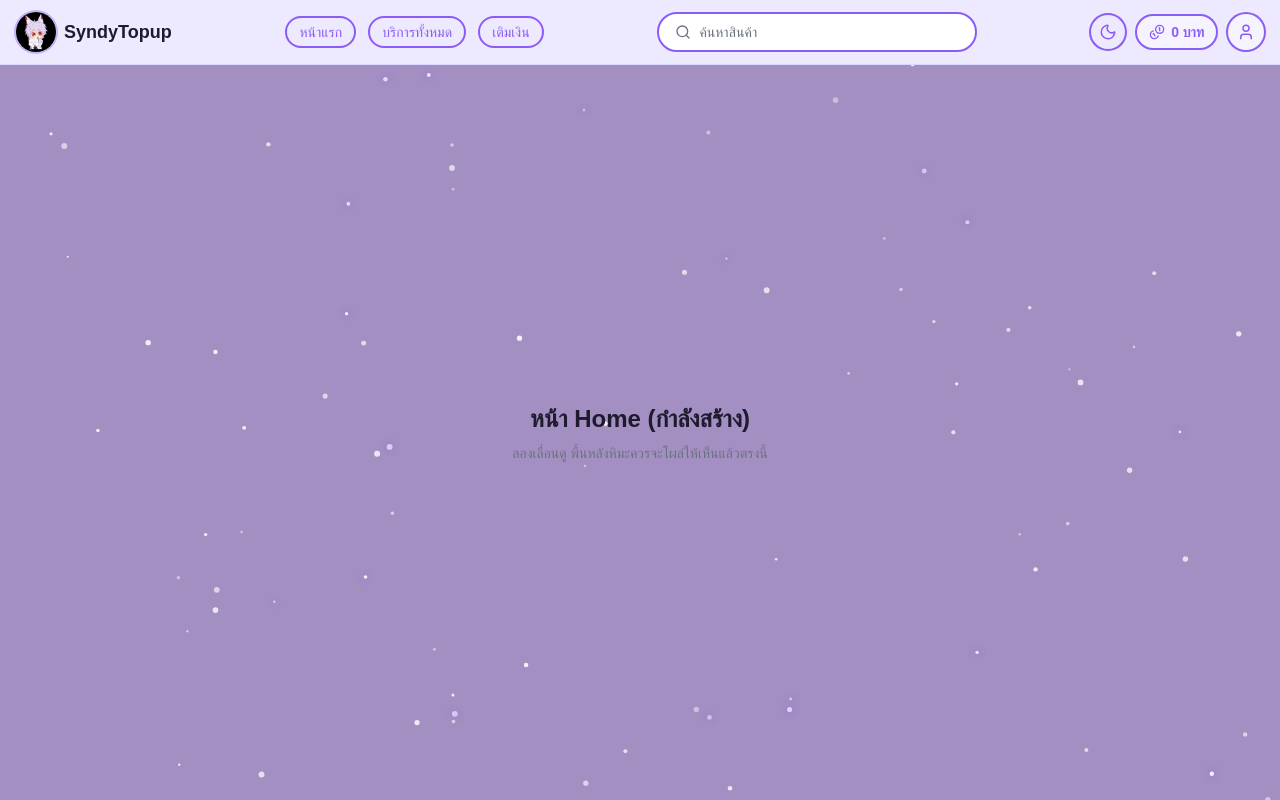
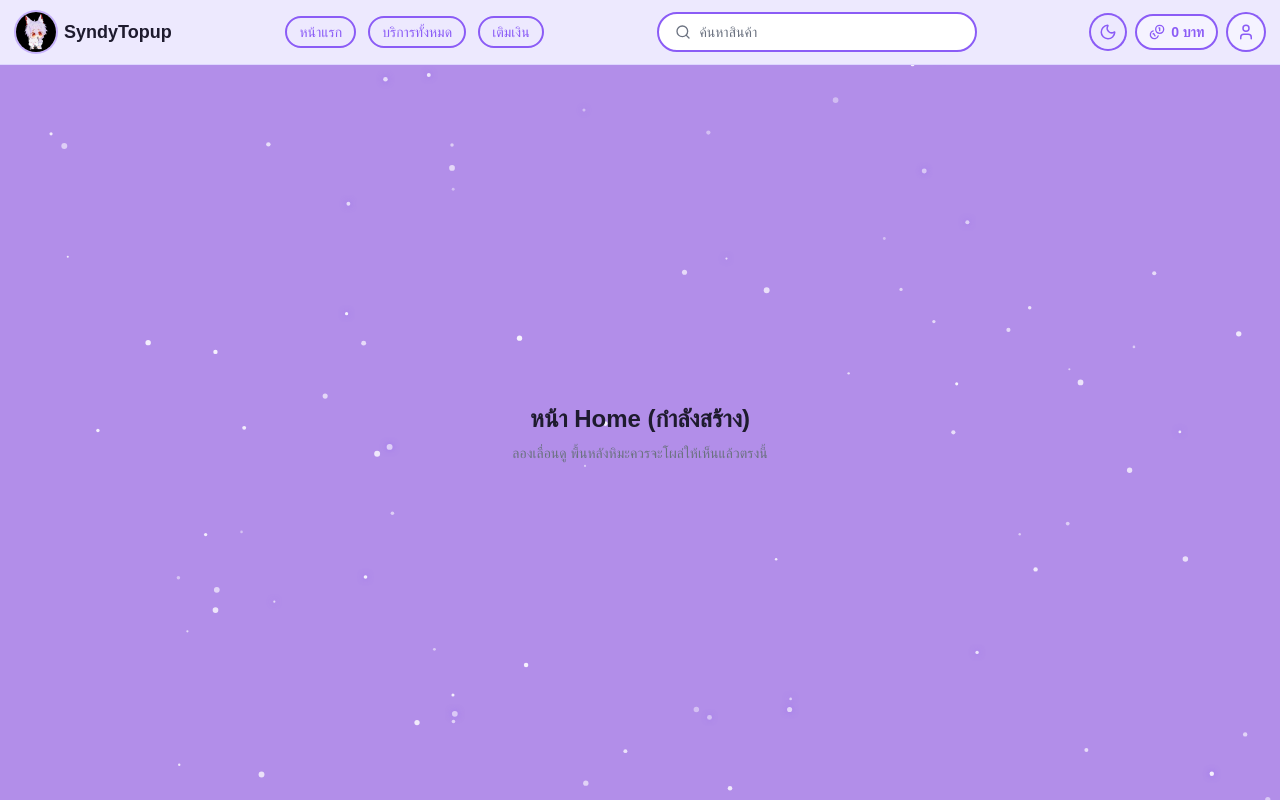
Before and after one commit to Synnado/SyndyTopup, a Next.js app: page / in a window 1280 px wide. Built offline with nearby package versions, Linux system fonts and the light colour scheme.

Commit message:
ปรับสีbg

```diff
--- a/src/app/globals.css
+++ b/src/app/globals.css
@@ -4,7 +4,7 @@
 
 :root {
   /* Light mode: ม่วงอ่อน + ขาว */
-  --background: #a38fc2;
+  --background: #b28ee9;
   --foreground: #1e1b2e;
 
   --navbar-bg: #ede9fe;
```
